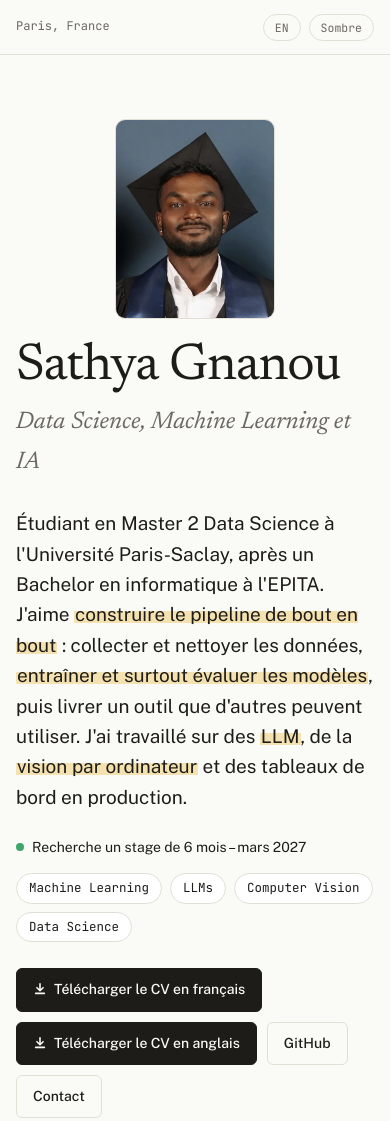
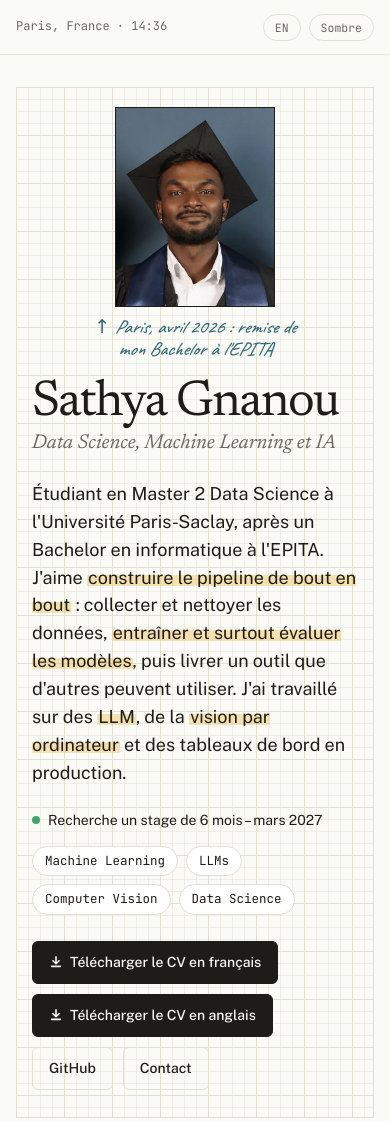
Before and after one commit to sathyagnanou/portfolio, a plain HTML site: page index.html in a window 390 px wide. Shown: the top 1121 px of the page. Drawn offline with nearby package versions, Linux system fonts and the light colour scheme.

Commit message:
Redesign hero: graph-paper board, large name, framed photo with handwritten note, Paris clock

```diff
--- a/index.html
+++ b/index.html
@@ -6,7 +6,7 @@
 <title>Sathya Gnanou Portfolio</title>
 <link rel="preconnect" href="https://fonts.googleapis.com">
 <link rel="preconnect" href="https://fonts.gstatic.com" crossorigin>
-<link href="https://fonts.googleapis.com/css2?family=Newsreader:ital,opsz,wght@0,6..72,400;0,6..72,500;1,6..72,400;1,6..72,500&family=Public+Sans:wght@400;500;600&family=JetBrains+Mono:wght@400;500&display=swap" rel="stylesheet">
+<link href="https://fonts.googleapis.com/css2?family=Newsreader:ital,opsz,wght@0,6..72,400;0,6..72,500;1,6..72,400;1,6..72,500&family=Public+Sans:wght@400;500;600&family=JetBrains+Mono:wght@400;500&family=Caveat:wght@500&display=swap" rel="stylesheet">
 <style>
 /* Layout idea: a research paper you scroll through. Narrow reading column, figures that break out wider, "Fig. n" captions, three parts. */
 :root {
@@ -75,16 +75,40 @@ h4 { font-family: var(--body); font-weight: 600; font-size: 17px; margin: 0; tex
 .stack span + span::before { content: " · "; color: var(--line); }
 
 /* Hero */
-.hero { padding-top: 64px; padding-bottom: 40px; }
-.hero.col { max-width: 1000px; display: grid; grid-template-columns: minmax(0, 3fr) minmax(0, 2fr); gap: 48px; align-items: start; }
-.hero-photo { display: block; margin: 0; }
-.hero-photo img { display: block; width: 100%; height: auto; aspect-ratio: 4 / 5; object-fit: cover; border-radius: 10px; border: 1px solid var(--line); background: var(--paper); }
+.hero { max-width: 1240px; margin: 0 auto; padding: 40px 24px 64px 60px; container-type: inline-size; }
+.board { --cell: calc(100cqw / 8); position: relative; display: grid; grid-template-columns: repeat(8, minmax(0, 1fr)); grid-template-rows: repeat(4, var(--cell)) auto; }
+.board-grid { position: absolute; inset: 0; pointer-events: none; border-right: 1px solid var(--line); border-bottom: 1px solid var(--line);
+  background-image:
+    linear-gradient(var(--line) 1px, transparent 1px),
+    linear-gradient(90deg, var(--line) 1px, transparent 1px),
+    linear-gradient(color-mix(in srgb, var(--line) 45%, transparent) 1px, transparent 1px),
+    linear-gradient(90deg, color-mix(in srgb, var(--line) 45%, transparent) 1px, transparent 1px);
+  background-size: var(--cell) var(--cell), var(--cell) var(--cell), calc(var(--cell) / 4) calc(var(--cell) / 4), calc(var(--cell) / 4) calc(var(--cell) / 4); }
+.cell-accent { grid-column: 7; grid-row: 1; background: color-mix(in srgb, var(--accent) 16%, transparent); }
+.axis-x { position: absolute; display: grid; font-family: var(--mono); font-size: 11.5px; color: var(--muted); pointer-events: none; }
+.axis-y { display: contents; }
+.axis-y span { position: relative; grid-column: 1; justify-self: start; align-self: center; margin-left: -36px; font-family: var(--mono); font-size: 11.5px; color: var(--muted); pointer-events: none; }
+.axis-x { left: 0; right: 0; bottom: -30px; grid-template-columns: repeat(8, 1fr); justify-items: center; }
+.hero .descr { grid-column: 1 / 7; grid-row: 1; align-self: end; position: relative; font-family: var(--display); font-style: italic; font-size: clamp(20px, 2cqw, 26px); color: var(--muted); margin: 0 0 4px; }
+.hero h1 { grid-column: 1 / 7; grid-row: 2; align-self: center; position: relative; font-size: min(10.4cqw, 150px); line-height: .95; letter-spacing: -.035em; white-space: nowrap; }
+.hero-text { grid-column: 1 / 6; grid-row: 3 / 6; align-self: start; position: relative; padding: 22px 12px 8px 0; }
+.hero p.intro { font-size: clamp(18px, 1.85cqw, 23px); line-height: 1.55; margin: 0 0 22px; }
+.hero-photo { grid-column: 7 / 9; grid-row: 2 / 4; position: relative; margin: 0; }
+.hero-photo picture { display: block; height: 100%; }
+.hero-photo img { display: block; width: 100%; height: 100%; object-fit: cover; object-position: 50% 22%; border: 1px solid var(--ink); background: var(--paper); }
+.hero-photo .note { position: absolute; top: calc(100% + 12px); left: 6px; right: -16px; font-family: "Caveat", "Bradley Hand", cursive; font-size: clamp(19px, 1.9cqw, 24px); line-height: 1.15; color: var(--data); transform: rotate(-2deg); transform-origin: left top; }
 @media (max-width: 719px) {
-  .hero.col { grid-template-columns: 1fr; gap: 22px; }
-  .hero-photo { order: -1; width: 160px; justify-self: center; }
+  .hero { padding: 32px 16px 40px; }
+  .board { --cell: 48px; grid-template-columns: 1fr; grid-template-rows: none; padding: 20px 16px 28px; }
+  .cell-accent, .axis-y span, .axis-x { display: none; }
+  .hero-photo { grid-column: 1; grid-row: 1; width: 160px; justify-self: center; }
+  .hero-photo picture { height: auto; }
+  .hero-photo img { height: auto; aspect-ratio: 4 / 5; }
+  .hero-photo .note { position: static; margin-top: 10px; text-align: center; font-size: 19px; transform: none; width: 220px; margin-left: -30px; }
+  .hero .descr { grid-column: 1; grid-row: 3; margin: 0 0 6px; }
+  .hero h1 { grid-column: 1; grid-row: 2; font-size: clamp(44px, 13vw, 64px); white-space: normal; margin-top: 18px; }
+  .hero-text { grid-column: 1; grid-row: 4; padding: 14px 0 0; }
 }
-.hero .descr { font-family: var(--display); font-style: italic; font-size: 24px; color: var(--muted); margin: 10px 0 26px; }
-.hero p.intro { font-size: 19px; line-height: 1.6; margin: 0 0 24px; }
 .status { display: flex; flex-wrap: wrap; gap: 8px 18px; align-items: center; font-size: 14px; color: var(--muted); margin-bottom: 26px; }
 .status .live { color: var(--ink); }
 .status .live::before { content: ""; display: inline-block; width: 8px; height: 8px; border-radius: 50%; background: #3fa66b; margin-right: 8px; vertical-align: 1px; }
@@ -269,7 +293,7 @@ footer { padding: 36px 0 50px; display: flex; justify-content: space-between; ga
 
 <header class="topbar">
   <div class="wide">
-    <span class="loc">Paris, France</span>
+    <span class="loc">Paris, France<span id="clock"></span></span>
     <nav aria-label="Sections">
       <a href="#map-sec"><span class="fr">Carte</span><span class="en">Map</span></a>
       <a href="#travaux"><span class="fr">Travaux</span><span class="en">Work</span></a>
@@ -286,10 +310,15 @@ footer { padding: 36px 0 50px; display: flex; justify-content: space-between; ga
 <main id="top">
 
 <!-- HERO -->
-<section class="hero col" aria-labelledby="name">
+<section class="hero" aria-labelledby="name">
+  <div class="board">
+    <div class="board-grid" aria-hidden="true"></div>
+    <div class="cell-accent" aria-hidden="true"></div>
+    <div class="axis-y" aria-hidden="true"><span style="grid-row:1">0</span><span style="grid-row:2">1</span><span style="grid-row:3">2</span><span style="grid-row:4">3</span></div>
+    <div class="axis-x" aria-hidden="true"><span>0</span><span>1</span><span>2</span><span>3</span><span>4</span><span>5</span><span>6</span><span>7</span></div>
+    <p class="descr"><span class="fr">Data Science, Machine Learning et IA</span><span class="en">Data Science, Machine Learning and AI</span></p>
+    <h1 id="name">Sathya Gnanou</h1>
     <div class="hero-text">
-    <h1 id="name">Sathya Gnanou</h1>
-    <p class="descr"><span class="fr">Data Science, Machine Learning et IA</span><span class="en">Data Science, Machine Learning and AI</span></p>
       <p class="intro fr">Étudiant en Master 2 Data Science à l'Université Paris-Saclay, après un Bachelor en informatique à l'EPITA. J'aime <mark>construire le pipeline de bout en bout</mark> : collecter et nettoyer les données, <mark>entraîner et surtout évaluer les modèles</mark>, puis livrer un outil que d'autres peuvent utiliser. J'ai travaillé sur des <mark>LLM</mark>, de la <mark>vision par ordinateur</mark> et des tableaux de bord en production.</p>
       <p class="intro en">Master's student in Data Science at Université Paris-Saclay, after a B.Sc. in Computer Science at EPITA. I like <mark>building the pipeline end to end</mark>: collecting and cleaning data, <mark>training and, above all, evaluating models</mark>, then shipping a tool other people can use. I have worked on <mark>LLMs</mark>, <mark>computer vision</mark> and dashboards used in production.</p>
       <div class="status">
@@ -305,10 +334,14 @@ footer { padding: 36px 0 50px; display: flex; justify-content: space-between; ga
         <a class="btn ghost" href="#contact">Contact</a>
       </div>
     </div>
-  <picture class="hero-photo">
+    <figure class="hero-photo">
+      <picture>
         <source srcset="images/sathya.webp" type="image/webp">
         <img id="hero-photo-img" src="images/sathya.jpg" width="600" height="750" alt="Photo de Sathya Gnanou" loading="eager" decoding="async">
       </picture>
+      <figcaption class="note"><span class="fr">↑ Paris, avril 2026 : remise de mon Bachelor à l'EPITA</span><span class="en">↑ Paris, April 2026: graduating from EPITA</span></figcaption>
+    </figure>
+  </div>
 </section>
 
 <!-- MAP -->
@@ -1120,6 +1153,12 @@ footer { padding: 36px 0 50px; display: flex; justify-content: space-between; ga
     try { navigator.clipboard.writeText("sathyaerwangnanou@gmail.com").then(function () { b.dataset.ok = "1"; b.firstChild.textContent = "Copié"; b.lastChild.textContent = "Copied"; setTimeout(function () { b.firstChild.textContent = "Copier"; b.lastChild.textContent = "Copy"; }, 1600); }, function () {}); } catch (e) {}
   });
 
+  (function clock() {
+    var el = document.getElementById("clock");
+    function tick() { try { el.textContent = " · " + new Date().toLocaleTimeString("fr-FR", { timeZone: "Europe/Paris", hour: "2-digit", minute: "2-digit" }); } catch (e) {} }
+    tick(); setInterval(tick, 30000);
+  })();
+
   function renderAll() { drawMap(); drawPrompt(); drawBench(); drawScatter(); drawCase(); drawDid(); drawTime(); drawSkills(); drawRoles(); }
 
   function setLang(l) {
```
Lines whose indentation alone changed are shown as unchanged.
